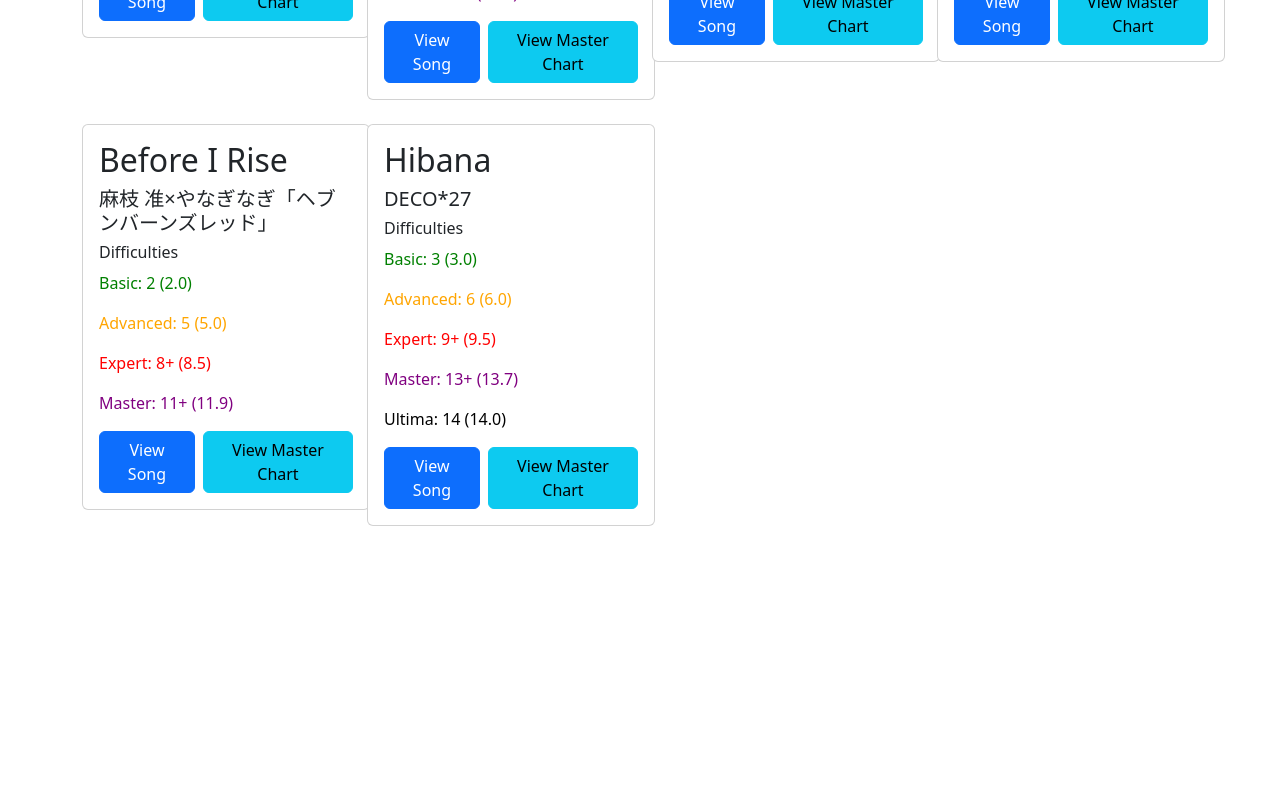
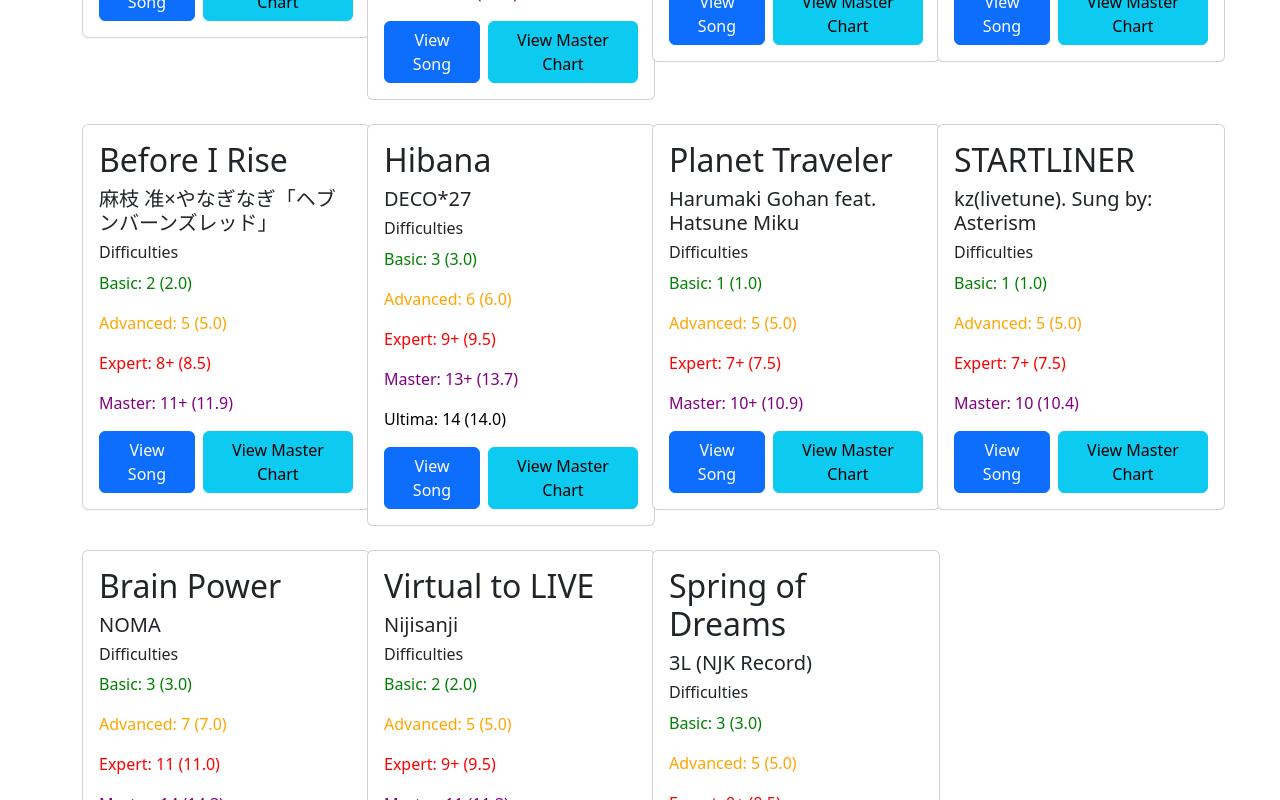
Before and after one commit to TroyCalaquian/rhythm-game-info, a React (Vite) app: page / in a window 1280 px wide. Shown: the part 440-1240 px from the top of the page. Before the commit the page ends 990 px from the top, so only its background shows below. Built offline with nearby package versions, Linux system fonts and the light colour scheme.

Commit message:
Added more test data

```diff
--- a/src/components/RandomizerModal.tsx
+++ b/src/components/RandomizerModal.tsx
@@ -99,6 +99,7 @@ function RandomizerModal({
           >
             Close
           </a>
+          {/* Pretty sure the functionality of random goes here */}
           <a
             className="btn btn-primary"
             onClick={() => {
--- a/src/components/SearchBar.tsx
+++ b/src/components/SearchBar.tsx
@@ -15,6 +15,7 @@ interface Props {
 const categories = [
   { value: "", label: "Category" },
   { value: "P&A", label: "Pops and Anime" },
+  { value: "NN", label: "niconico" },
   { value: "TP", label: "Touhou Project" },
   { value: "Variety", label: "Variety" },
   { value: "GekiMai", label: "GekiMai" },
--- a/src/data.tsx
+++ b/src/data.tsx
@@ -131,4 +131,84 @@ export const rhythmGameSongs: rhythmGameSong[] = [
     version: "paradiseLost",
     omnimix: true,
   },
+  {
+    id: 8,
+    songName: "Planet Traveler",
+    artist: "Harumaki Gohan feat. Hatsune Miku",
+    difficultyList: [
+      { levelName: "Basic", value: 1.0, faceValue: "1" },
+      { levelName: "Advanced", value: 5.0, faceValue: "5" },
+      { levelName: "Expert", value: 7.5, faceValue: "7+" },
+      { levelName: "Master", value: 10.9, faceValue: "10+" },
+    ],
+    songLink: "https://www.youtube.com/watch?v=z5htbwxjhlw&pp=ygURZ29vZGJ5ZSBpbm5vY2VuY2XSBwkJhAkBhyohjO8%3D",
+    chartLink: "https://www.youtube.com/watch?v=nrzv5q3uc1c&pp=ygUaZ29vZGJ5ZSBpbm5vY2VuY2UgY2h1bml0aG3SBwkJhAkBhyohjO8%3D",
+    category: "NN",
+    version: "paradise",
+    omnimix: false,
+  },
+  {
+    id: 9,
+    songName: "STARTLINER",
+    artist: "kz(livetune). Sung by: Asterism",
+    difficultyList: [
+      { levelName: "Basic", value: 1.0, faceValue: "1" },
+      { levelName: "Advanced", value: 5.0, faceValue: "5" },
+      { levelName: "Expert", value: 7.5, faceValue: "7+" },
+      { levelName: "Master", value: 10.4, faceValue: "10" },
+    ],
+    songLink: "https://www.youtube.com/watch?v=z5htbwxjhlw&pp=ygURZ29vZGJ5ZSBpbm5vY2VuY2XSBwkJhAkBhyohjO8%3D",
+    chartLink: "https://www.youtube.com/watch?v=nrzv5q3uc1c&pp=ygUaZ29vZGJ5ZSBpbm5vY2VuY2UgY2h1bml0aG3SBwkJhAkBhyohjO8%3D",
+    category: "GekiMai",
+    version: "amazonPlus",
+    omnimix: false,
+  },
+  {
+    id: 10,
+    songName: "Brain Power",
+    artist: "NOMA",
+    difficultyList: [
+      { levelName: "Basic", value: 3.0, faceValue: "3" },
+      { levelName: "Advanced", value: 7.0, faceValue: "7" },
+      { levelName: "Expert", value: 11.0, faceValue: "11" },
+      { levelName: "Master", value: 14.3, faceValue: "14" },
+    ],
+    songLink: "https://www.youtube.com/watch?v=z5htbwxjhlw&pp=ygURZ29vZGJ5ZSBpbm5vY2VuY2XSBwkJhAkBhyohjO8%3D",
+    chartLink: "https://www.youtube.com/watch?v=nrzv5q3uc1c&pp=ygUaZ29vZGJ5ZSBpbm5vY2VuY2UgY2h1bml0aG3SBwkJhAkBhyohjO8%3D",
+    category: "Variety",
+    version: "amazon",
+    omnimix: false,
+  },
+  {
+    id: 11,
+    songName: "Virtual to LIVE",
+    artist: "Nijisanji",
+    difficultyList: [
+      { levelName: "Basic", value: 2.0, faceValue: "2" },
+      { levelName: "Advanced", value: 5.0, faceValue: "5" },
+      { levelName: "Expert", value: 9.5, faceValue: "9+" },
+      { levelName: "Master", value: 11.3, faceValue: "11" },
+    ],
+    songLink: "https://www.youtube.com/watch?v=z5htbwxjhlw&pp=ygURZ29vZGJ5ZSBpbm5vY2VuY2XSBwkJhAkBhyohjO8%3D",
+    chartLink: "https://www.youtube.com/watch?v=nrzv5q3uc1c&pp=ygUaZ29vZGJ5ZSBpbm5vY2VuY2UgY2h1bml0aG3SBwkJhAkBhyohjO8%3D",
+    category: "Variety",
+    version: "amazon",
+    omnimix: false,
+  },
+  {
+    id: 12,
+    songName: "Spring of Dreams",
+    artist: "3L (NJK Record)",
+    difficultyList: [
+      { levelName: "Basic", value: 3.0, faceValue: "3" },
+      { levelName: "Advanced", value: 5.0, faceValue: "5" },
+      { levelName: "Expert", value: 8.5, faceValue: "8+" },
+      { levelName: "Master", value: 12.4, faceValue: "12" },
+    ],
+    songLink: "https://www.youtube.com/watch?v=z5htbwxjhlw&pp=ygURZ29vZGJ5ZSBpbm5vY2VuY2XSBwkJhAkBhyohjO8%3D",
+    chartLink: "https://www.youtube.com/watch?v=nrzv5q3uc1c&pp=ygUaZ29vZGJ5ZSBpbm5vY2VuY2UgY2h1bml0aG3SBwkJhAkBhyohjO8%3D",
+    category: "TP",
+    version: "starPlus",
+    omnimix: false,
+  },
 ];
```
